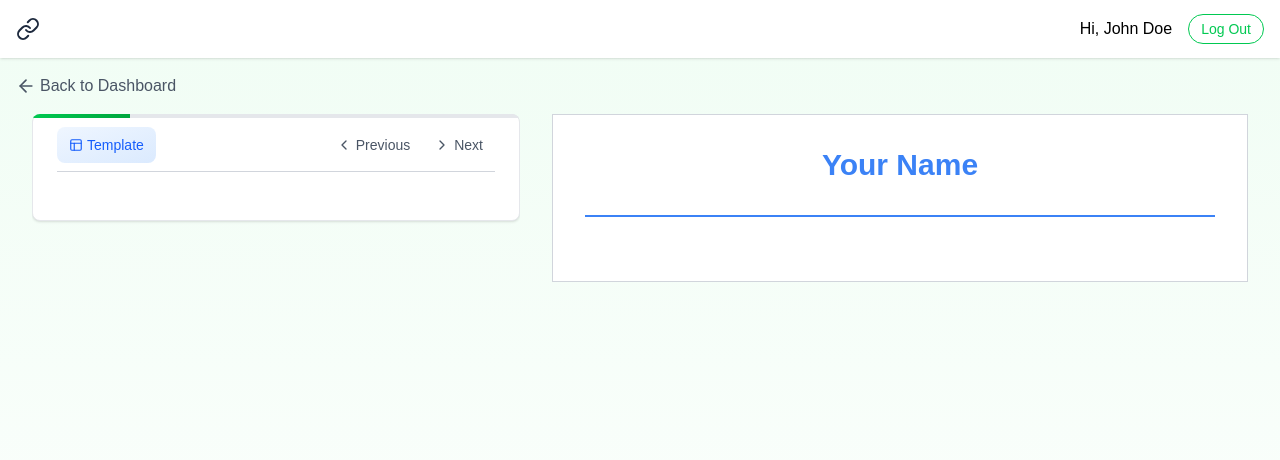
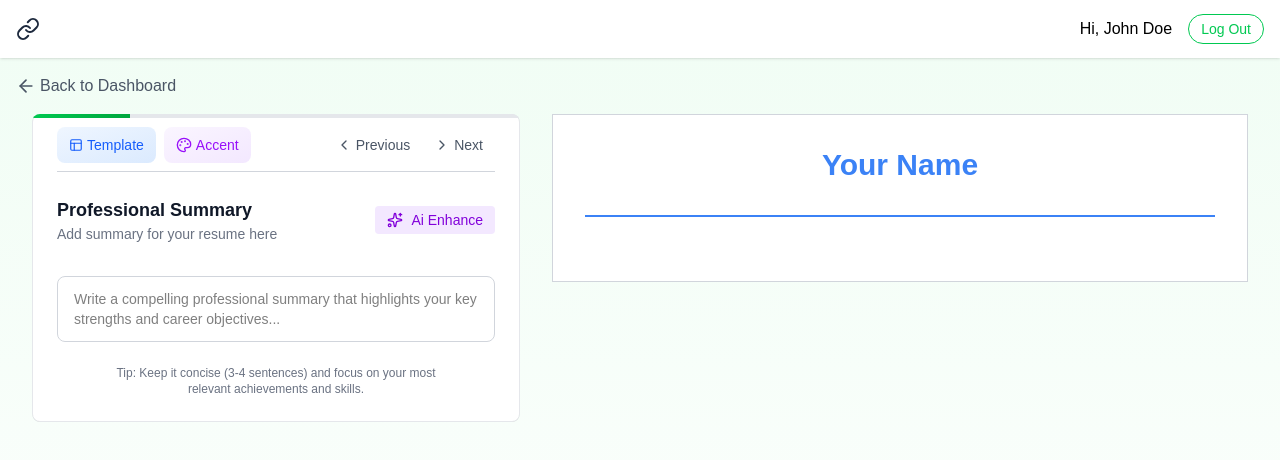
Before and after one commit to TmDevelopmment/cv_builder, a React (Vite) app in the folder client/: page /app/builder/1 in a window 1280 px wide. Both pictures are taken after a click on the button "Next". Shown: the top 460 px of the page. Built offline with nearby package versions, Linux system fonts and the light colour scheme; a web font is replaced by a local one.

Commit message:
Update ResumeBuilder.jsx

```diff
--- a/client/src/pages/ResumeBuilder.jsx
+++ b/client/src/pages/ResumeBuilder.jsx
@@ -15,6 +15,12 @@ import {
 import PersonalInfoForm from "../components/PersonalInfoForm";
 import ResumePreview from "../components/ResumePreview";
 import TemplateSelector from "../components/TemplateSelector";
+import ColorPicker from "../components/ColorPicker";
+import ProfessionalSummaryForm from "../components/ProfessionalSummaryForm";
+import ExperienceForm from "../components/ExperienceForm";
+import EducationForm from "../components/EducationForm";
+import ProjectForm from "../components/ProjectForm";
+import SkillsForm from "../components/SkillsForm";
 
 const ResumeBuilder = () => {
   const { resumeId } = useParams();
@@ -26,8 +32,8 @@ const ResumeBuilder = () => {
     professional_summary: "",
     experience: [],
     education: [],
+    projects: [],
     skills: [],
-    projects: [],
     templates: "classic",
     assent_color: "#3B82F6",
     public: false,
@@ -91,10 +97,14 @@ const ResumeBuilder = () => {
 
                 {/* section navigation */}
                 <div className="flex justify-between items-center mb-6 border-b border-gray-300 py-1">
-                  <div>
+                  <div className="flex items-center gap-2">
                     <TemplateSelector
                       selectedTemplate={resumeData.templates}
-                      onChange={(template) => setResumeData(prev => ({ ...prev, templates: template }))}
+                      onChange={(template) => setResumeData(prev => ({ ...prev, template}))}
+                    />
+                    <ColorPicker
+                      selectedColor={resumeData.assent_color}
+                      onChange={(color) => setResumeData(prev => ({ ...prev, assent_color : color }))}
                     />
                   </div>
                   <div className="flex items-center">
@@ -144,6 +154,71 @@ const ResumeBuilder = () => {
                       />
                     </div>
                     )}
+                  {activeSection.id === "professional_summary" && (
+                    <div>
+                      <ProfessionalSummaryForm
+                        data={resumeData.professional_summary}
+                        onChange={(data) =>
+                          setResumeData((prev) => ({
+                            ...prev,
+                            professional_summary: data,
+                          }))
+                        }
+                      />
+                    </div>
+                  )}
+                  {activeSection.id === "experience" && (
+                    <div>
+                      <ExperienceForm
+                        data={resumeData.experience}
+                        onChange={(data) =>
+                          setResumeData((prev) => ({
+                            ...prev,
+                            experience: data,
+                          }))
+                        }
+                      />
+                    </div>
+                  )}
+                    {activeSection.id === "education" && (
+                      <div>
+                        <EducationForm
+                          data={resumeData.education}
+                          onChange={(data) =>
+                            setResumeData((prev) => ({
+                              ...prev,
+                              education: data,
+                            }))
+                          }
+                        />
+                      </div>
+                    )}
+                    {activeSection.id === "projects" && (
+                      <div>
+                        <ProjectForm
+                          data={resumeData.project}
+                          onChange={(data) =>
+                            setResumeData((prev) => ({
+                              ...prev,
+                              project: data,
+                            }))
+                          }
+                        />
+                      </div>
+                    )}
+                    {activeSection.id === "skills" && (
+                      <div>
+                        <SkillsForm
+                          data={resumeData.skills}
+                          onChange={(data) =>
+                            setResumeData((prev) => ({
+                              ...prev,
+                              skills: data,
+                            }))
+                          }
+                        />
+                      </div>
+                    )}
                 </div>
               </div>
             </div>
```
